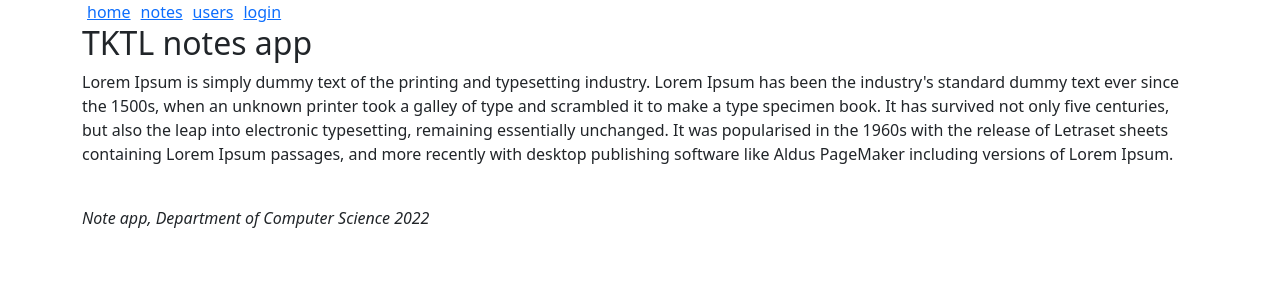
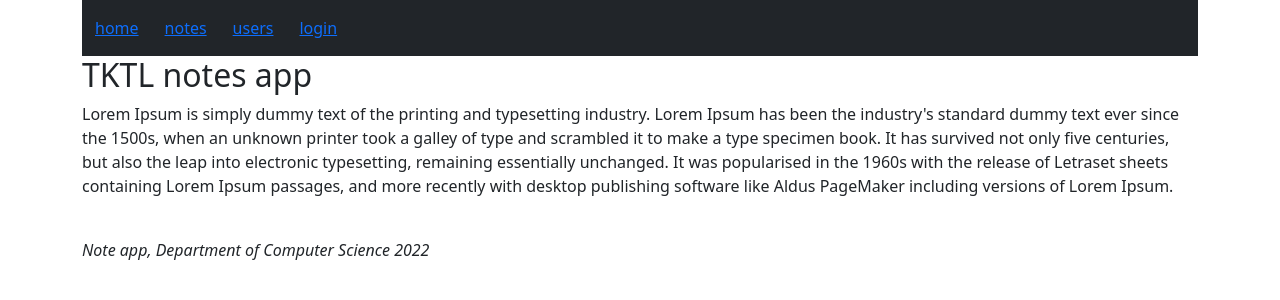
Before and after one commit to Andy-git985/router-notes, a React (Create React App) app: page / in a window 1280 px wide. Shown: the top 300 px of the page. Built offline with nearby package versions, Linux system fonts and the light colour scheme.

Commit message:
Navigation structure

```diff
--- a/src/App.js
+++ b/src/App.js
@@ -1,8 +1,9 @@
 import { useState } from 'react';
 import { Link, Navigate, Routes, Route, useMatch } from 'react-router-dom';
-import { Alert } from 'react-bootstrap';
+import { Alert, Navbar, Nav } from 'react-bootstrap';
 import Home from './components/Home';
 import Login from './components/Login';
+import Navigation from './components/Navigation';
 import Note from './components/Note';
 import Notes from './components/Notes';
 import Users from './components/Users';
@@ -51,24 +52,7 @@
   return (
     <div className="container">
       {message && <Alert variant="success">{message}</Alert>}
-      <div>
-        <Link style={padding} to="/">
-          home
-        </Link>
-        <Link style={padding} to="/notes">
-          notes
-        </Link>
-        <Link style={padding} to="/users">
-          users
-        </Link>
-        {user ? (
-          <em>{user} logged in</em>
-        ) : (
-          <Link style={padding} to="/login">
-            login
-          </Link>
-        )}
-      </div>
+      <Navigation padding={padding} user={user} />
       <Routes>
         <Route path="/notes/:id" element={<Note note={note} />} />
         <Route path="/notes" element={<Notes notes={notes} />} />
--- /dev/null
+++ b/src/components/Navigation.js
@@ -0,0 +1,38 @@
+import { Link } from 'react-router-dom';
+import { Navbar, Nav } from 'react-bootstrap';
+
+const Navigation = ({ padding, user }) => (
+  <Navbar collapseOnSelect expand="lg" bg="dark" variant="dark">
+    <Navbar.Toggle aria-controls="responsive-navbar-nav" />
+    <Navbar.Collapse id="responsive-navbar-nav">
+      <Nav className="me-auto">
+        <Nav.Link href="#" as="span">
+          <Link style={padding} to="/">
+            home
+          </Link>
+        </Nav.Link>
+        <Nav.Link href="#" as="span">
+          <Link style={padding} to="/notes">
+            notes
+          </Link>
+        </Nav.Link>
+        <Nav.Link href="#" as="span">
+          <Link style={padding} to="/users">
+            users
+          </Link>
+        </Nav.Link>
+        <Nav.Link href="#" as="span">
+          {user ? (
+            <em style={padding}>{user} logged in</em>
+          ) : (
+            <Link style={padding} to="/login">
+              login
+            </Link>
+          )}
+        </Nav.Link>
+      </Nav>
+    </Navbar.Collapse>
+  </Navbar>
+);
+
+export default Navigation;
```
